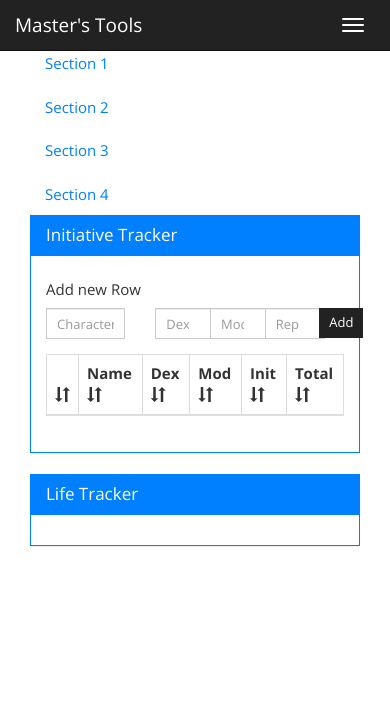
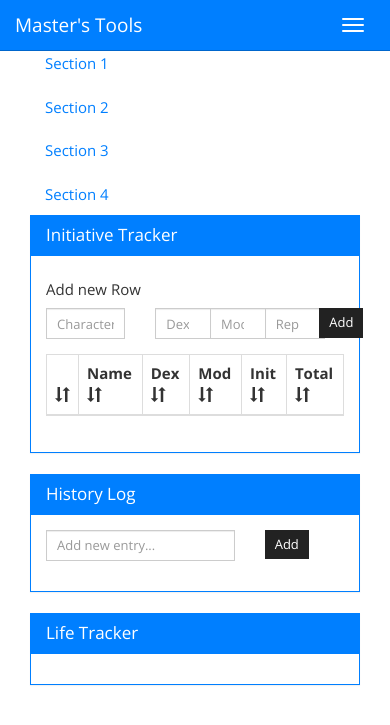
Before and after one commit to maxicecilia/dnd3.5-tools, a Python web app: template dnd_tools/templates/website/index.html in a window 390 px wide. Shown: the top 725 px of the page. Run offline with Jinja, Linux system fonts and the light colour scheme; the template is opened without the code that fills it, so the values that code supplies are empty; some libraries are stand-ins or nearby versions.

Commit message:
Refactor tastypie api, added history app and widget

```diff
--- a/dnd_tools/settings.py
+++ b/dnd_tools/settings.py
@@ -141,6 +141,7 @@
     'django.contrib.admin',
     'website',
     'character',
+    'history',
     'tastypie',  # http://django-tastypie.readthedocs.org/
     'tastypie_mongoengine',  # http://django-tastypie-mongoengine.readthedocs.org/
 )
--- a/dnd_tools/templates/website/index.html
+++ b/dnd_tools/templates/website/index.html
@@ -29,6 +29,8 @@
 
     <div class="col-lg-6">
       {% include "widgets/initiative_tracker.html" %}
+
+      {% include "widgets/history_log.html" %}
     </div>
 
     <div class="col-lg-4">
--- a/dnd_tools/templates/website/main_navbar.html
+++ b/dnd_tools/templates/website/main_navbar.html
@@ -1,5 +1,5 @@
 {% block main_navbar %}
-<div class="navbar navbar-default navbar-fixed-top">
+<div class="navbar navbar-inverse navbar-fixed-top">
   <div class="navbar-header">
     <button type="button" class="navbar-toggle" data-toggle="collapse" data-target=".navbar-responsive-collapse">
       <span class="icon-bar"></span>
--- /dev/null
+++ b/dnd_tools/templates/widgets/history_log.html
@@ -0,0 +1,69 @@
+{% block widget_content %}
+<div class="panel panel-primary" id="initiative-tracker">
+  <div class="panel-heading">
+    <h3 class="panel-title">History Log</h3>
+  </div>
+  <div class="panel-body">
+    <div>
+      <div class="form-group">
+        <div class="row">
+          <div class="col-xs-8">
+            <input type="text" class="form-control input-sm" id="entry-text" placeholder="Add new entry..." data-history-id="{{ history.id }}">
+          </div>
+          <div class="col-xs-1">
+            <button id="add-new-entry" class="btn btn-default btn-sm">Add</button>
+          </div>
+        </div>
+      </div>
+    </div>
+
+    <div>
+        {% for entry in history.entries %}
+        <div class="row" style="margin-left: 3px; border-bottom: solid grey 1px; margin-right: 3px;">
+          <p> <em> {{ entry.text }} </em> </p>
+          <p class="pull-right" style="font-size: 10px;color: grey;"> <i> {% if entry.user %} {{ entry.user }} @ {% endif %} {{ entry.date_posted }} </i> </p>
+        </div>
+        {% endfor %}
+    </div>
+  </div>
+</div>
+{% endblock %}
+
+{% block widget_script %}
+<script type="text/javascript">
+
+$(document).ready(function() {
+
+  $("#add-new-entry").click(function() {
+    var entry_text = $("#entry-text").val();
+    var history_id = $("#entry-text").attr('data-history-id');
+
+    $.ajax({
+        headers : {
+            'Accept' : 'application/json',
+            'Content-Type' : 'application/json'
+        },
+        url : '/api/v1/history/' + history_id + '/entries/',
+        type : 'POST',
+        data : JSON.stringify({text: entry_text}),
+        success : function(response, textStatus, jqXhr) {
+            $('.bottom-left').notify({
+              message: { text: 'Your entry has been saved!  ' }
+            }).show();
+        },
+        error : function(jqXHR, textStatus, errorThrown) {
+            $('.bottom-left').notify({
+              message: { text: 'Error! ' + textStatus }
+            }).show();
+            console.log("The following error occured: " + textStatus, errorThrown);
+        }
+    });
+  });
+
+});
+
+
+</script>
+
+
+{% endblock %}
--- a/dnd_tools/urls.py
+++ b/dnd_tools/urls.py
@@ -1,5 +1,5 @@
 from django.conf.urls import patterns, url, include
-from character.api import get_api_container
+from website.api import get_api_container
 
 #from django.contrib import admin
 #admin.autodiscover()
```
Also changed, not shown: dnd_tools/history/models.py (added, +20 -0 lines), dnd_tools/history/resources.py (added, +18 -0 lines), dnd_tools/website/api.py (added, +14 -0 lines), dnd_tools/website/views.py (+9 -1 lines), dnd_tools/history/__init__.py (added), dnd_tools/history/views.py (added).
